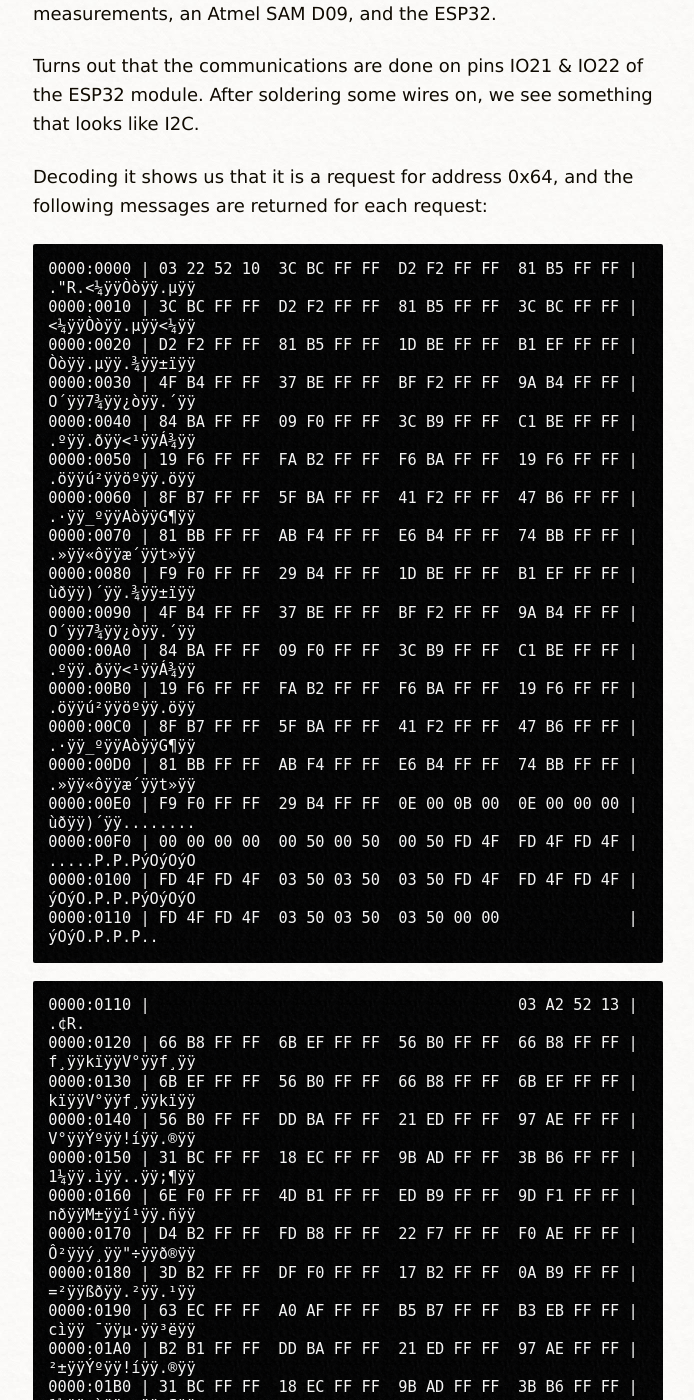
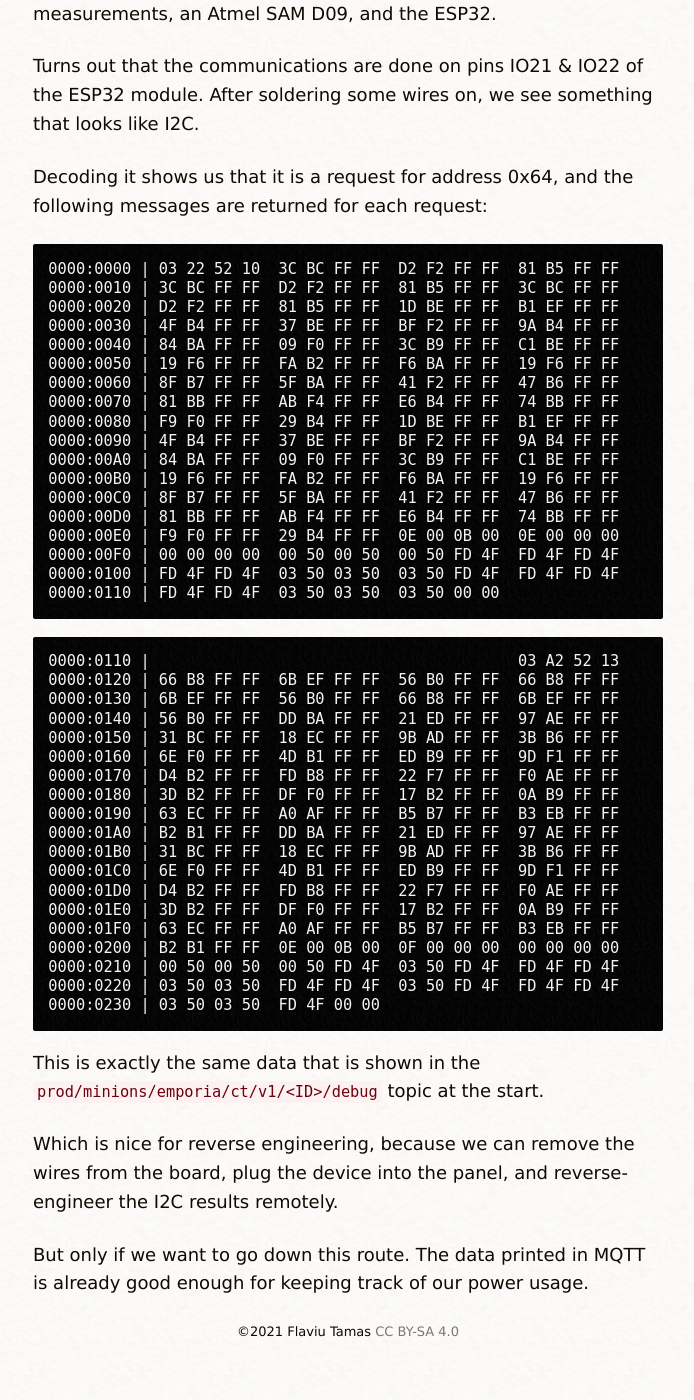
Before and after one commit to flaviut/flaviut.github.io, a Jekyll site: the page built from _posts/2021-07-28-reversing-emporia-vue-2.md, in a window 1280 px wide and 1400 px high, scrolled down 15918 px. Shown: the whole window, without its empty margins (292-986 px from the left). Built offline with Jekyll 4.4.1, drawn with Linux system fonts in a browser that asks for light colours; nearby versions of some CDN libraries; some of the changed text lies outside the part shown.

Commit message:
fix formatting

````diff
--- a/_posts/2021-07-28-reversing-emporia-vue-2.md
+++ b/_posts/2021-07-28-reversing-emporia-vue-2.md
@@ -638,46 +638,46 @@ Decoding it shows us that it is a request for address 0x64, and the following
 messages are returned for each request:
 
 ```
-0000:0000 | 03 22 52 10  3C BC FF FF  D2 F2 FF FF  81 B5 FF FF | ."R.<¼ÿÿÒòÿÿ.µÿÿ
-0000:0010 | 3C BC FF FF  D2 F2 FF FF  81 B5 FF FF  3C BC FF FF | <¼ÿÿÒòÿÿ.µÿÿ<¼ÿÿ
-0000:0020 | D2 F2 FF FF  81 B5 FF FF  1D BE FF FF  B1 EF FF FF | Òòÿÿ.µÿÿ.¾ÿÿ±ïÿÿ
-0000:0030 | 4F B4 FF FF  37 BE FF FF  BF F2 FF FF  9A B4 FF FF | O´ÿÿ7¾ÿÿ¿òÿÿ.´ÿÿ
-0000:0040 | 84 BA FF FF  09 F0 FF FF  3C B9 FF FF  C1 BE FF FF | .ºÿÿ.ðÿÿ<¹ÿÿÁ¾ÿÿ
-0000:0050 | 19 F6 FF FF  FA B2 FF FF  F6 BA FF FF  19 F6 FF FF | .öÿÿú²ÿÿöºÿÿ.öÿÿ
-0000:0060 | 8F B7 FF FF  5F BA FF FF  41 F2 FF FF  47 B6 FF FF | .·ÿÿ_ºÿÿAòÿÿG¶ÿÿ
-0000:0070 | 81 BB FF FF  AB F4 FF FF  E6 B4 FF FF  74 BB FF FF | .»ÿÿ«ôÿÿæ´ÿÿt»ÿÿ
-0000:0080 | F9 F0 FF FF  29 B4 FF FF  1D BE FF FF  B1 EF FF FF | ùðÿÿ)´ÿÿ.¾ÿÿ±ïÿÿ
-0000:0090 | 4F B4 FF FF  37 BE FF FF  BF F2 FF FF  9A B4 FF FF | O´ÿÿ7¾ÿÿ¿òÿÿ.´ÿÿ
-0000:00A0 | 84 BA FF FF  09 F0 FF FF  3C B9 FF FF  C1 BE FF FF | .ºÿÿ.ðÿÿ<¹ÿÿÁ¾ÿÿ
-0000:00B0 | 19 F6 FF FF  FA B2 FF FF  F6 BA FF FF  19 F6 FF FF | .öÿÿú²ÿÿöºÿÿ.öÿÿ
-0000:00C0 | 8F B7 FF FF  5F BA FF FF  41 F2 FF FF  47 B6 FF FF | .·ÿÿ_ºÿÿAòÿÿG¶ÿÿ
-0000:00D0 | 81 BB FF FF  AB F4 FF FF  E6 B4 FF FF  74 BB FF FF | .»ÿÿ«ôÿÿæ´ÿÿt»ÿÿ
-0000:00E0 | F9 F0 FF FF  29 B4 FF FF  0E 00 0B 00  0E 00 00 00 | ùðÿÿ)´ÿÿ........
-0000:00F0 | 00 00 00 00  00 50 00 50  00 50 FD 4F  FD 4F FD 4F | .....P.P.PýOýOýO
-0000:0100 | FD 4F FD 4F  03 50 03 50  03 50 FD 4F  FD 4F FD 4F | ýOýO.P.P.PýOýOýO
-0000:0110 | FD 4F FD 4F  03 50 03 50  03 50 00 00              | ýOýO.P.P.P..
+0000:0000 | 03 22 52 10  3C BC FF FF  D2 F2 FF FF  81 B5 FF FF
+0000:0010 | 3C BC FF FF  D2 F2 FF FF  81 B5 FF FF  3C BC FF FF
+0000:0020 | D2 F2 FF FF  81 B5 FF FF  1D BE FF FF  B1 EF FF FF
+0000:0030 | 4F B4 FF FF  37 BE FF FF  BF F2 FF FF  9A B4 FF FF
+0000:0040 | 84 BA FF FF  09 F0 FF FF  3C B9 FF FF  C1 BE FF FF
+0000:0050 | 19 F6 FF FF  FA B2 FF FF  F6 BA FF FF  19 F6 FF FF
+0000:0060 | 8F B7 FF FF  5F BA FF FF  41 F2 FF FF  47 B6 FF FF
+0000:0070 | 81 BB FF FF  AB F4 FF FF  E6 B4 FF FF  74 BB FF FF
+0000:0080 | F9 F0 FF FF  29 B4 FF FF  1D BE FF FF  B1 EF FF FF
+0000:0090 | 4F B4 FF FF  37 BE FF FF  BF F2 FF FF  9A B4 FF FF
+0000:00A0 | 84 BA FF FF  09 F0 FF FF  3C B9 FF FF  C1 BE FF FF
+0000:00B0 | 19 F6 FF FF  FA B2 FF FF  F6 BA FF FF  19 F6 FF FF
+0000:00C0 | 8F B7 FF FF  5F BA FF FF  41 F2 FF FF  47 B6 FF FF
+0000:00D0 | 81 BB FF FF  AB F4 FF FF  E6 B4 FF FF  74 BB FF FF
+0000:00E0 | F9 F0 FF FF  29 B4 FF FF  0E 00 0B 00  0E 00 00 00
+0000:00F0 | 00 00 00 00  00 50 00 50  00 50 FD 4F  FD 4F FD 4F
+0000:0100 | FD 4F FD 4F  03 50 03 50  03 50 FD 4F  FD 4F FD 4F
+0000:0110 | FD 4F FD 4F  03 50 03 50  03 50 00 00
 ```
 
 ```
-0000:0110 |                                        03 A2 52 13 |             .¢R.
-0000:0120 | 66 B8 FF FF  6B EF FF FF  56 B0 FF FF  66 B8 FF FF | f¸ÿÿkïÿÿV°ÿÿf¸ÿÿ
-0000:0130 | 6B EF FF FF  56 B0 FF FF  66 B8 FF FF  6B EF FF FF | kïÿÿV°ÿÿf¸ÿÿkïÿÿ
-0000:0140 | 56 B0 FF FF  DD BA FF FF  21 ED FF FF  97 AE FF FF | V°ÿÿÝºÿÿ!íÿÿ.®ÿÿ
-0000:0150 | 31 BC FF FF  18 EC FF FF  9B AD FF FF  3B B6 FF FF | 1¼ÿÿ.ìÿÿ..ÿÿ;¶ÿÿ
-0000:0160 | 6E F0 FF FF  4D B1 FF FF  ED B9 FF FF  9D F1 FF FF | nðÿÿM±ÿÿí¹ÿÿ.ñÿÿ
-0000:0170 | D4 B2 FF FF  FD B8 FF FF  22 F7 FF FF  F0 AE FF FF | Ô²ÿÿý¸ÿÿ"÷ÿÿð®ÿÿ
-0000:0180 | 3D B2 FF FF  DF F0 FF FF  17 B2 FF FF  0A B9 FF FF | =²ÿÿßðÿÿ.²ÿÿ.¹ÿÿ
-0000:0190 | 63 EC FF FF  A0 AF FF FF  B5 B7 FF FF  B3 EB FF FF | cìÿÿ ¯ÿÿµ·ÿÿ³ëÿÿ
-0000:01A0 | B2 B1 FF FF  DD BA FF FF  21 ED FF FF  97 AE FF FF | ²±ÿÿÝºÿÿ!íÿÿ.®ÿÿ
-0000:01B0 | 31 BC FF FF  18 EC FF FF  9B AD FF FF  3B B6 FF FF | 1¼ÿÿ.ìÿÿ..ÿÿ;¶ÿÿ
-0000:01C0 | 6E F0 FF FF  4D B1 FF FF  ED B9 FF FF  9D F1 FF FF | nðÿÿM±ÿÿí¹ÿÿ.ñÿÿ
-0000:01D0 | D4 B2 FF FF  FD B8 FF FF  22 F7 FF FF  F0 AE FF FF | Ô²ÿÿý¸ÿÿ"÷ÿÿð®ÿÿ
-0000:01E0 | 3D B2 FF FF  DF F0 FF FF  17 B2 FF FF  0A B9 FF FF | =²ÿÿßðÿÿ.²ÿÿ.¹ÿÿ
-0000:01F0 | 63 EC FF FF  A0 AF FF FF  B5 B7 FF FF  B3 EB FF FF | cìÿÿ ¯ÿÿµ·ÿÿ³ëÿÿ
-0000:0200 | B2 B1 FF FF  0E 00 0B 00  0F 00 00 00  00 00 00 00 | ²±ÿÿ............
-0000:0210 | 00 50 00 50  00 50 FD 4F  03 50 FD 4F  FD 4F FD 4F | .P.P.PýO.PýOýOýO
-0000:0220 | 03 50 03 50  FD 4F FD 4F  03 50 FD 4F  FD 4F FD 4F | .P.PýOýO.PýOýOýO
-0000:0230 | 03 50 03 50  FD 4F 00 00                           | .P.PýO..
+0000:0110 |                                        03 A2 52 13
+0000:0120 | 66 B8 FF FF  6B EF FF FF  56 B0 FF FF  66 B8 FF FF
+0000:0130 | 6B EF FF FF  56 B0 FF FF  66 B8 FF FF  6B EF FF FF
+0000:0140 | 56 B0 FF FF  DD BA FF FF  21 ED FF FF  97 AE FF FF
+0000:0150 | 31 BC FF FF  18 EC FF FF  9B AD FF FF  3B B6 FF FF
+0000:0160 | 6E F0 FF FF  4D B1 FF FF  ED B9 FF FF  9D F1 FF FF
+0000:0170 | D4 B2 FF FF  FD B8 FF FF  22 F7 FF FF  F0 AE FF FF
+0000:0180 | 3D B2 FF FF  DF F0 FF FF  17 B2 FF FF  0A B9 FF FF
+0000:0190 | 63 EC FF FF  A0 AF FF FF  B5 B7 FF FF  B3 EB FF FF
+0000:01A0 | B2 B1 FF FF  DD BA FF FF  21 ED FF FF  97 AE FF FF
+0000:01B0 | 31 BC FF FF  18 EC FF FF  9B AD FF FF  3B B6 FF FF
+0000:01C0 | 6E F0 FF FF  4D B1 FF FF  ED B9 FF FF  9D F1 FF FF
+0000:01D0 | D4 B2 FF FF  FD B8 FF FF  22 F7 FF FF  F0 AE FF FF
+0000:01E0 | 3D B2 FF FF  DF F0 FF FF  17 B2 FF FF  0A B9 FF FF
+0000:01F0 | 63 EC FF FF  A0 AF FF FF  B5 B7 FF FF  B3 EB FF FF
+0000:0200 | B2 B1 FF FF  0E 00 0B 00  0F 00 00 00  00 00 00 00
+0000:0210 | 00 50 00 50  00 50 FD 4F  03 50 FD 4F  FD 4F FD 4F
+0000:0220 | 03 50 03 50  FD 4F FD 4F  03 50 FD 4F  FD 4F FD 4F
+0000:0230 | 03 50 03 50  FD 4F 00 00
 ```
 
 This is exactly the same data that is shown in the
````
